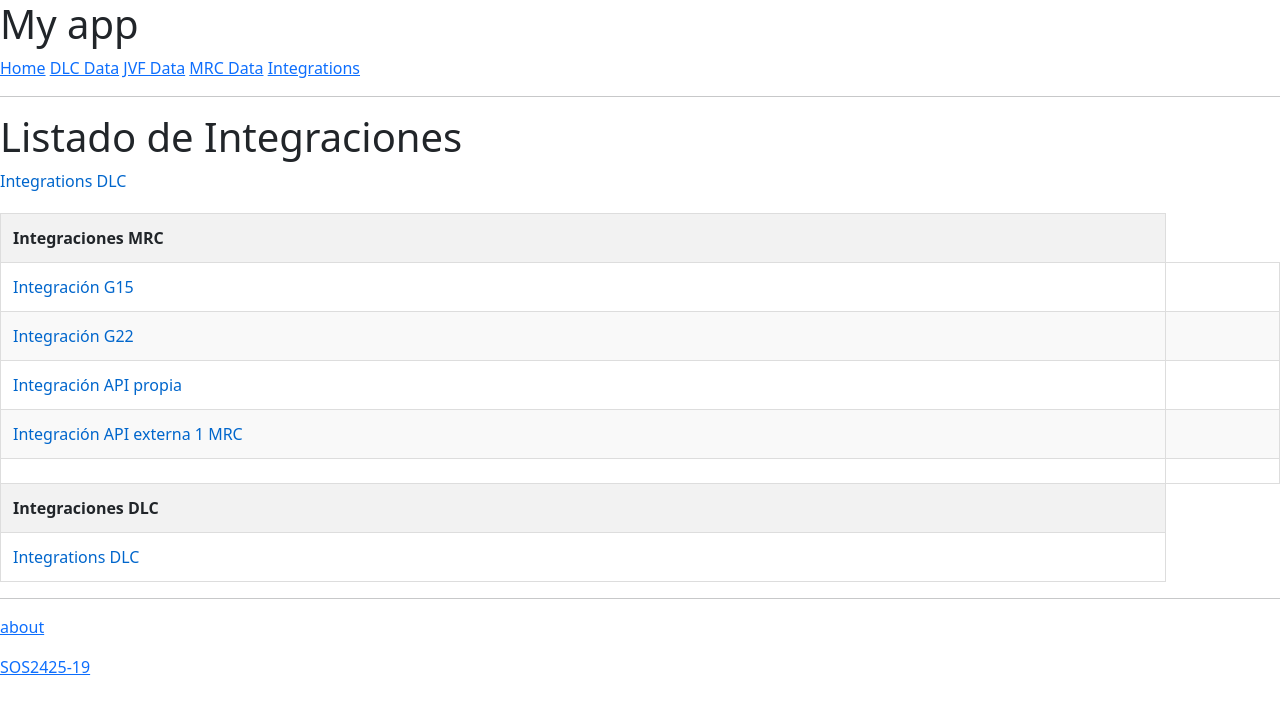
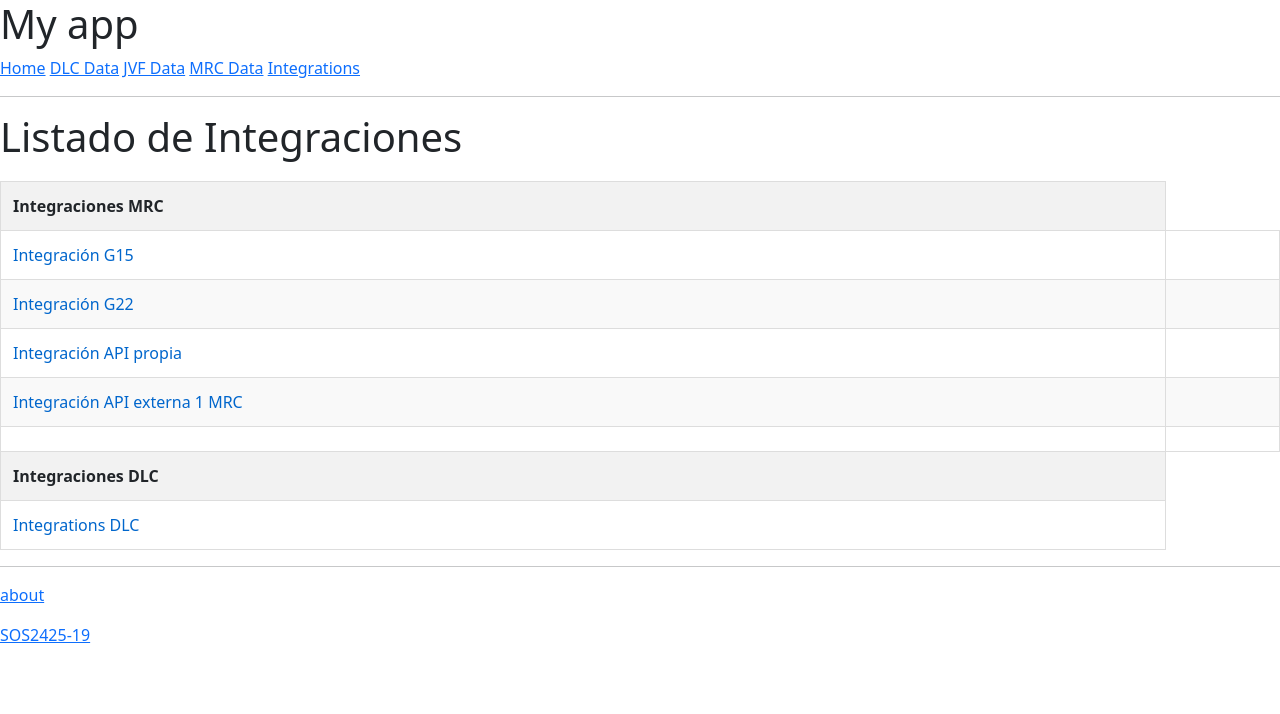
Before and after one commit to gti-sos/SOS2425-19, a SvelteKit app in the folder src/front/: page /integrations in a window 1280 px wide. Shown: the top 714 px of the page. Built offline with nearby package versions, Linux system fonts and the light colour scheme; no server answers.

Commit message:
Añadiendo datos DLC

```diff
--- a/src/front/src/routes/integrations/+page.svelte
+++ b/src/front/src/routes/integrations/+page.svelte
@@ -36,7 +36,6 @@
 <main>
     <h1>Listado de Integraciones</h1>
 
-    <a href="sanctions-and-points-stats/integrations">Integrations DLC</a>
     <table>
         <thead>
             <tr>
```
